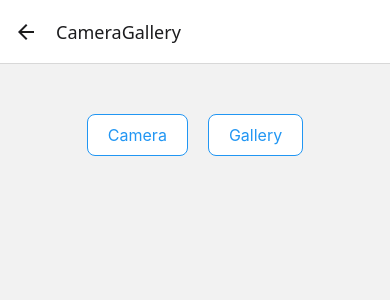
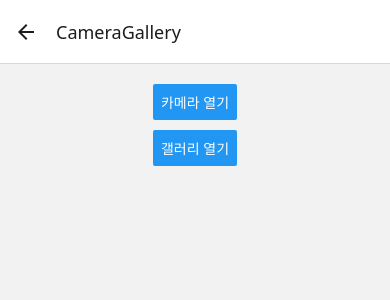
Before and after one commit to Donghyun-K/react-native-sample, a React Native app: screen /CameraGallery in a window 390 px wide. Shown: the top 300 px of the page. Built offline with nearby package versions, Linux system fonts and the light colour scheme.

Commit message:
카메라/갤러리 연동 샘플 (#2)

```diff
--- a/package.json
+++ b/package.json
@@ -15,6 +15,8 @@
     "react": "19.0.0",
     "react-native": "0.79.2",
     "react-native-gesture-handler": "^2.25.0",
+    "react-native-image-picker": "^8.2.1",
+    "react-native-permissions": "^5.4.0",
     "react-native-privacy-snapshot": "^1.0.0",
     "react-native-reanimated": "^3.17.5",
     "react-native-safe-area-context": "^5.4.0",
--- a/src/screens/CameraGalleryScreen.tsx
+++ b/src/screens/CameraGalleryScreen.tsx
@@ -1,53 +1,127 @@
-import React from 'react';
-import { View, Text, StyleSheet, TouchableOpacity, TextStyle } from 'react-native';
+import React, { useState } from 'react';
+import {
+    View,
+    Button,
+    Alert,
+    Platform,
+    Text,
+    Image,
+    PermissionsAndroid,
+    StyleSheet,
+    Linking,
+} from 'react-native';
+import { launchCamera, launchImageLibrary } from 'react-native-image-picker';
+import { request, PERMISSIONS, RESULTS } from 'react-native-permissions';
 
-const CameraGalleryScreen = () => (
-    <View style={styles.viewScreen}>
-        <View style={styles.buttonContainer}>
-            <TouchableOpacity
-                style={styles.buttonWrapper}
-                onPress={() => console.log('Camera pressed')}
-            >
-                <Text style={styles.buttonText}>Camera</Text>
-            </TouchableOpacity>
-            <TouchableOpacity
-                style={styles.buttonWrapper}
-                onPress={() => console.log('Gallery pressed')}
-            >
-                <Text style={styles.buttonText}>Gallery</Text>
-            </TouchableOpacity>
+const requestCameraPermission = async () => {
+    if (Platform.OS === 'android') {
+        const granted = await PermissionsAndroid.request(PermissionsAndroid.PERMISSIONS.CAMERA);
+        return granted === PermissionsAndroid.RESULTS.GRANTED;
+    } else {
+        const result = await request(PERMISSIONS.IOS.CAMERA);
+        return result === RESULTS.GRANTED;
+    }
+};
+
+const requestGalleryPermission = async () => {
+    if (Platform.OS === 'android') {
+        const granted = await PermissionsAndroid.request(
+            PermissionsAndroid.PERMISSIONS.READ_MEDIA_IMAGES
+        );
+        return granted === PermissionsAndroid.RESULTS.GRANTED;
+    } else {
+        const result = await request(PERMISSIONS.IOS.PHOTO_LIBRARY);
+        return result === RESULTS.GRANTED;
+    }
+};
+
+const CameraGalleryScreen = () => {
+    const [imageUri, setImageUri] = useState<string | null>(null);
+
+    const openCamera = async () => {
+        const hasPermission = await requestCameraPermission();
+        if (!hasPermission) {
+            Alert.alert(
+                '카메라 접근 권한이 필요합니다',
+                '설정 > 앱 권한에서 카메라 접근을 허용해주세요',
+                [
+                    { text: '취소', style: 'cancel' },
+                    {
+                        text: '설정 열기',
+                        onPress: () => {
+                            Linking.openSettings(); // iOS 권한 설정 열기
+                        },
+                    },
+                ]
+            );
+            return;
+        }
+
+        launchCamera({ mediaType: 'photo', saveToPhotos: true }, res => {
+            if (res.didCancel || !res.assets) return;
+            if (res.errorMessage) {
+                Alert.alert('에러', res.errorMessage);
+                return;
+            }
+            const uri = res.assets[0].uri;
+            setImageUri(uri ?? null);
+        });
+    };
+
+    const openGallery = async () => {
+        const hasPermission = await requestGalleryPermission();
+        if (!hasPermission) {
+            Alert.alert(
+                '갤러리 접근 권한이 필요합니다',
+                '설정 > 앱 권한에서 갤러리 접근을 허용해주세요',
+                [
+                    { text: '취소', style: 'cancel' },
+                    {
+                        text: '설정 열기',
+                        onPress: () => {
+                            Linking.openSettings(); // iOS 권한 설정 열기
+                        },
+                    },
+                ]
+            );
+            return;
+        }
+
+        launchImageLibrary({ mediaType: 'photo' }, res => {
+            if (res.didCancel || !res.assets) return;
+            if (res.errorMessage) {
+                Alert.alert('에러', res.errorMessage);
+                return;
+            }
+            const uri = res.assets[0].uri;
+            setImageUri(uri ?? null);
+        });
+    };
+
+    return (
+        <View style={styles.container}>
+            <Button title="카메라 열기" onPress={openCamera} />
+            <View style={{ height: 10 }} />
+            <Button title="갤러리 열기" onPress={openGallery} />
+            {imageUri && (
+                <>
+                    <Text style={styles.uriText}>📎 URI: {imageUri}</Text>
+                    <Image source={{ uri: imageUri }} style={styles.image} resizeMode="contain" />
+                </>
+            )}
         </View>
-    </View>
-);
+    );
+};
 
 const styles = StyleSheet.create({
-    viewScreen: {
-        flex: 1,
-        justifyContent: 'flex-start', // 상단으로 정렬
-        alignItems: 'center',
-        paddingTop: 50, // 상단 여백 추가
-    },
-    text: {
-        fontSize: 24,
-        marginBottom: 20,
-    },
-    buttonContainer: {
-        flexDirection: 'row', // 버튼을 가로로 배치
-        justifyContent: 'space-between',
-    },
-    buttonWrapper: {
-        borderWidth: 1, // 테두리 추가
-        borderColor: '#2196f3',
+    container: { padding: 20, alignItems: 'center' },
+    uriText: { marginVertical: 10, fontSize: 12, color: '#444' },
+    image: {
+        width: 250,
+        height: 250,
         borderRadius: 8,
-        paddingVertical: 10,
-        paddingHorizontal: 20,
-        marginHorizontal: 10, // 버튼 간격
-        backgroundColor: '#ffffff', // 버튼 배경색
-    },
-    buttonText: {
-        fontSize: 16,
-        color: '#2196f3',
-        textAlign: 'center',
+        borderWidth: 1,
+        borderColor: '#ccc',
     },
 });
 
```
Also changed, not shown: 5 other files (tests, documents, lock files or other folders).
